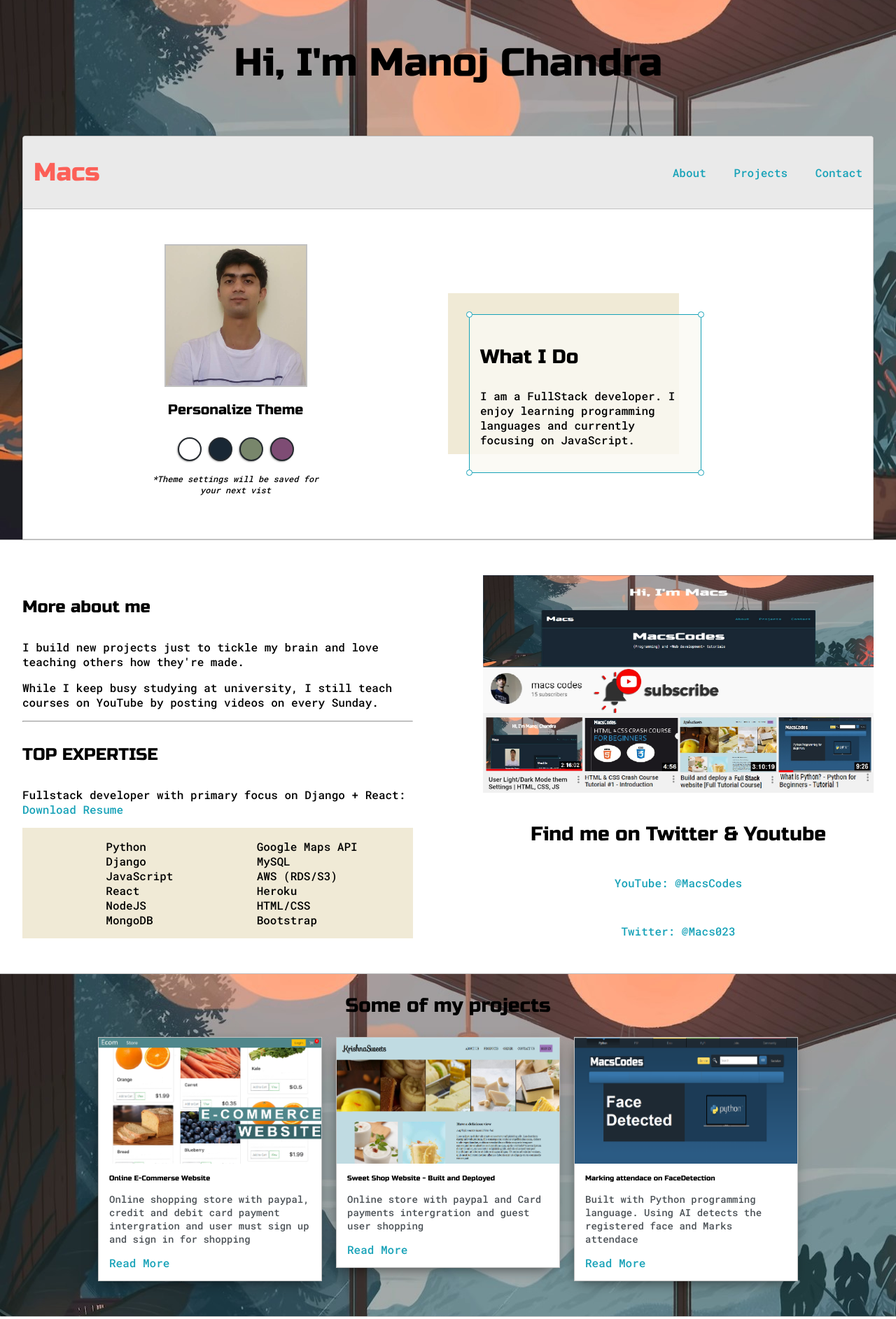
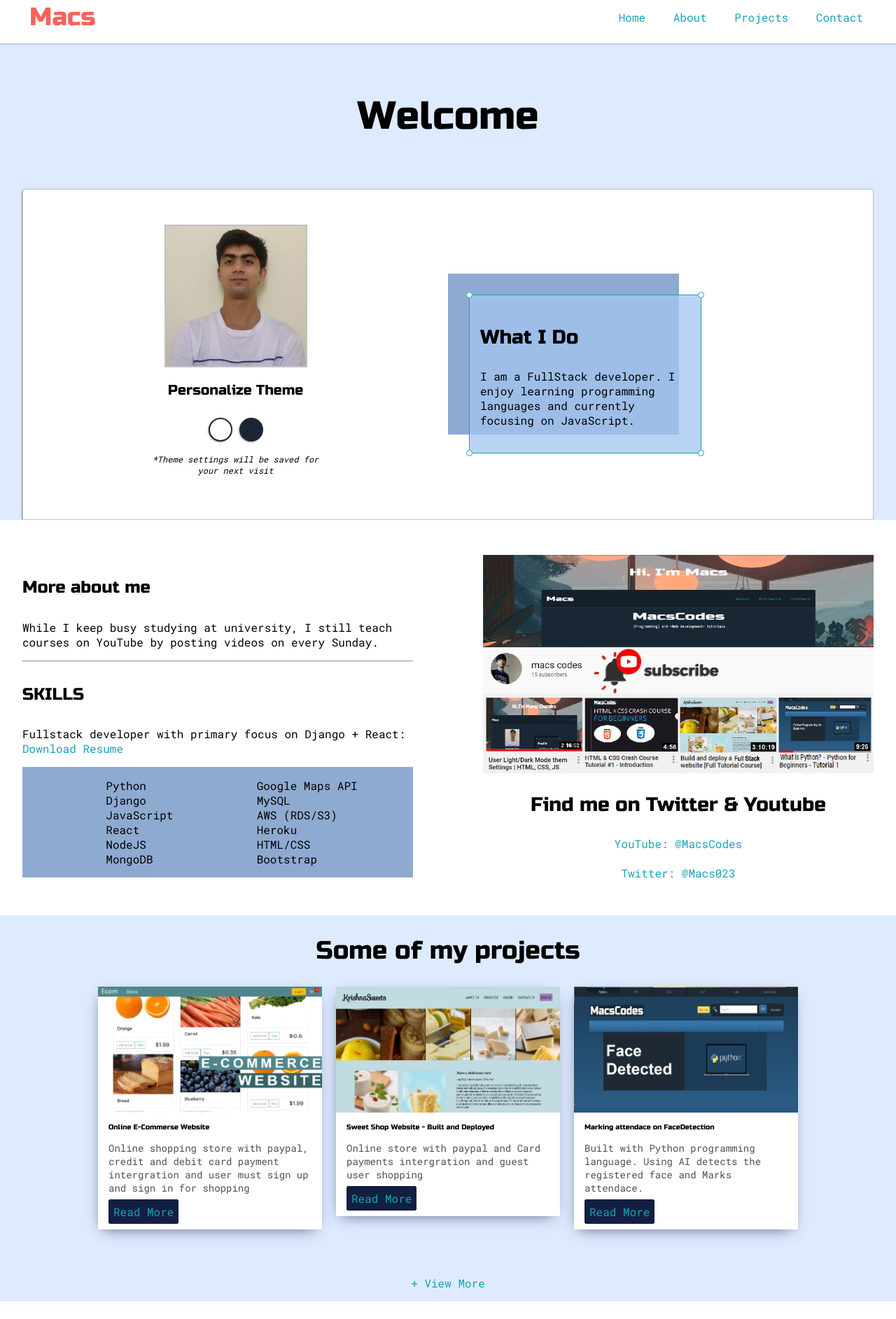
Before and after one commit to macs023/macs023.github.io, a plain HTML site: page index.html in a window 1280 px wide. Shown: the part 14-1899 px from the top of the page at 70% size. Drawn offline with Linux system fonts and the light colour scheme.

Commit message:
This change is cool

```diff
--- a/blue.css
+++ b/blue.css
@@ -6,17 +6,43 @@
 
 	--mainText:#fff;
 	--secorndaryText:#fff;
+	--linkText: #a3c4f1;
 
 	--themeDotBorder:#fff;
 
 	--previewBg:rgba(25, 39, 52, 0.8);
 	--previewShadow:#111921;
 
-	--buttonColor:#17a2b8;
+	--buttonColor:#a3c4f1;
+}
+
+
+.section1 {
+	background-color: var(--mainColor);
+	border-bottom: 1px solid var(--borderColor);
+	/* background: url(Images/background.jpg); */
+	overflow: auto;
+}
+
+.section2 {
+	background-color: var(--secondaryColor);
+	border-bottom: 1px solid var(--borderColor);
+	overflow: auto;
+}
+.nav-wrapper {
+	box-shadow: 0px 0px 3px 0px rgba(163,196,241,0.50);
+}
+#logo h2 {
+	color: #fff;
 }
 
 #navigation a {
-	color: #17a2b8;
+	color:#a3c4f1;
+}
+
+a {
+	text-decoration: none;
+	color: var(--linkText);
 }
 
 p {
@@ -33,3 +59,8 @@ label {
 
 .post-section {
 	background-color: var(--secondaryColor);
+}
+
+.footer {
+	background-color: #111921;
+}
--- a/green.css
+++ /dev/null
@@ -1,46 +0,0 @@
-:root{
-	--mainColor:#606B56;
-	--secondaryColor:#515a48;
-
-	--borderColor:#161914;
-
-	--mainText:#fff;
-	--secorndaryText:#fff;
-
-	--themeDotBorder:#fff;
-
-	--previewBg:rgba(81, 98, 72, 0.8);
-	--previewShadow:#2a2f25;
-
-	--buttonColor:#669966;
-}
-
-#navigation a {
-	color: #89d389;
-}
-
-a {
-	color: #89d389;
-}
-
-#preview{
-	border:1.5px solid #89d389;
-}
-
-.corner{
-	border:1.5px solid #89d389;
-}
-
-p {
-	color: var(--secorndaryText);
-}
-label {
-	color: #fff;
-}
-
-#skills li {
-	color: #fff;
-}
-
-.post-section {
-	background-color: var(--secondaryColor);
--- a/index.html
+++ b/index.html
@@ -3,38 +3,44 @@
 
 <head>
     <meta charset="UTF-8">
-    <meta name="viewport" content="width=device-width, initial-scale=1.0, minimum-scale=1.0, maximum-scale=1.0">
+    <meta name="viewport" content="width=device-width, initial-scale=1.0">
     <title>Macs</title>
 
     <link rel="stylesheet" href="main.css">
     <link id="theme-style" rel="stylesheet" type="text/css" href="">
 
     <link href="https://fonts.googleapis.com/css2?family=Russo+One&display=swap" rel="stylesheet">
-    <link href="https://fonts.googleapis.com/css2?family=Roboto+Mono:wght@500&family=Russo+One&display=swap"
-        rel="stylesheet">
+    <link href="https://fonts.googleapis.com/css2?family=Roboto+Mono&family=Russo+One&display=swap" rel="stylesheet">
 
 </head>
 
 <body>
+    <!-- This is header section -->
     <header class="section1">
-        <div class="main-container">
-            <div class="greeting-wrapper">
-                <h1>Hi, I'm Manoj Chandra</h1>
-            </div>
-
-            <div class="intro-wrapper">
         <nav class="nav-wrapper">
             <div id="logo">
                 <a href="index.html">
                     <h2>Macs</h2>
                 </a>
             </div>
+            <!-- <div class="hamburger">
+                <div class="hamburger-btn">
+                    <i class="fas fa-bars"></i>
+                </div>
+            </div> -->
             <ul id="navigation">
+                <li><a href="index.html">Home</a></li>
                 <li><a href="index.html#about-wrapper">About</a></li>
                 <li><a href="index.html#post-wrapper">Projects</a></li>
                 <li><a href="index.html#contact-form">Contact</a></li>
             </ul>
         </nav>
+        <div class="main-container">
+            <div class="greeting-wrapper">
+                <h1>Welcome</h1>
+            </div>
+
+            <div class="intro-wrapper">
                 <div class="left-column">
                     <img id="profile-pic" src="Images/manojchandra.jpg" alt="Profile Piture">
                     <h5 style="text-align: center;line-height: 0;">Personalize Theme</h5>
@@ -42,11 +48,12 @@
                     <div id="theme-option-wrapper">
                         <div data-mode="light" id="light-mode" class="theme-dot"></div>
                         <div data-mode="blue" id="blue-mode" class="theme-dot"></div>
-                        <div data-mode="green" id="green-mode" class="theme-dot"></div>
-                        <div data-mode="purple" id="purple-mode" class="theme-dot"></div>
+                        <!-- <div data-mode="green" id="green-mode" class="theme-dot"></div>
+                        <div data-mode="purple" id="purple-mode" class="theme-dot"></div> -->
                     </div>
 
-                    <p id="settings-note">*Theme settings will be saved for<br>your next vist</p>
+                    <p id="settings-note">*Theme settings will be saved for <br> your next visit
+                    </p>
                 </div>
 
                 <div class="right-column">
@@ -68,25 +75,33 @@
         </div>
     </header>
 
-    <section class="section2">
+    <section class=section2>
         <div class="main-container">
             <div id="about-wrapper">
                 <div class="about-me">
+                    <!-- <img src="" alt=""> -->
                     <h4>More about me</h4>
-
-                    <p>I build new projects just to tickle my brain and love teaching others how they're made.</p>
-
                     <p>While I keep busy studying at university, I still teach courses on YouTube by posting videos on
                         every Sunday.</p>
 
                     <hr>
 
-                    <h4>TOP EXPERTISE</h4>
+                    <h4>SKILLS</h4>
 
                     <p>Fullstack developer with primary focus on Django + React: <a target="_blank"
                             href="resume.pdf">Download Resume</a></p>
 
                     <div id="skills">
+                        <!-- <p>Lorem ipsum dolor sit, amet consectetur adipisicing elit. Repudiandae consectetur ullam nobis
+                            temporibus
+                            at natus provident explicabo eum quasi minus fugit ab! Mollitia similique iure accusantium,
+                            velit aperiam id, impedit fuga labore nesciunt nam tempora repellat cupiditate facere quos
+                            ipsa
+                            eaque,
+                            nihil iste. Officia molestias quos ipsa obcaecati molestiae, porro laboriosam et commodi
+                            odio,
+                            fugit
+                            cupiditate.</p> -->
                         <ul>
                             <li>Python</li>
                             <li>Django</li>
@@ -104,13 +119,11 @@
                             <li>HTML/CSS</li>
                             <li>Bootstrap</li>
                         </ul>
-
                     </div>
-
                 </div>
 
                 <div class="social-links">
-                    <img id="social_img" src="Images/follow.jpg">
+                    <img id="social_img" src="images/follow.jpg">
                     <h3>Find me on Twitter & Youtube</h3>
 
                     <a target="_blank" href="https://www.youtube.com/channel/UCjDp6a1C8y0yuYN2SkWnF8w">YouTube:
@@ -118,20 +131,20 @@
                     <br>
                     <a target="_blank" href="https://twitter.com/macs023">Twitter: @Macs023</a>
                 </div>
-
             </div>
         </div>
     </section>
 
+
+    <!-- This is projects section -->
     <section class="section1">
         <div class="main-container">
             <div id="post-wrapper">
-                <h3 style="text-align: center;">Some of my projects</h3>
-
+                <h2 style="text-align: center;">Some of my projects</h2>
                 <div class="posts">
                 	<div>
                         <div class="post">
-                            <img class="thumbnail" src="Images/ecomm.png">
+                            <img class="thumbnail" src="images/ecomm.png">
                             <div class="post-preview">
                                 <h6 class="post-title">Online E-Commerse Website</h6>
                                 <p class="post-intro">Online shopping store with paypal, credit and debit card payment
@@ -140,10 +153,9 @@
                             </div>
                         </div>
                     </div>
-
                     <div>
                         <div class="post">
-                            <img class="thumbnail" src="Images/sweetshop.png">
+                            <img class="thumbnail" src="images/sweetshop.png">
                             <div class="post-preview">
                                 <h6 class="post-title">Sweet Shop Website - Built and Deployed</h6>
                                 <p class="post-intro">Online store with paypal and Card payments intergration and guest
@@ -154,31 +166,36 @@
                             </div>
                         </div>
                     </div>
-
                     <div>
                         <div class="post">
-                            <img class="thumbnail" src="Images/facedetect.png">
+                            <img class="thumbnail" src="images/facedetect.png">
                             <div class="post-preview">
                                 <h6 class="post-title">Marking attendace on FaceDetection</h6>
                                 <p class="post-intro">Built with Python programming language. Using AI detects the
-                                    registered face and Marks attendace</p>
+                                    registered face and Marks attendace.</p>
                                 <a href="post.html">Read More</a>
                             </div>
                         </div>
                     </div>
 
-
-
                 </div>
             </div>
+            <p style="text-align: center;"><a href="post.html">+ View More</a></p>
+
+            <!-- <div class="fysh">
+                <h1 style="font-size: 200px; text-align: center; background-color: #cdf1c3;">F Y S H</h1>
+            </div> -->
+
         </div>
     </section>
 
+
     <section class="section2">
         <div class="main-container">
+            <a href=""></a>
             <h3 style="text-align: center;">Get In Touch</h3>
 
-            <form id="contact-form" method="POST">
+            <form id="contact-form">
                 <a name="contact"></a>
 
                 <label>Name</label>
@@ -188,7 +205,7 @@
                 <input class="input-field" type="text" name="subject">
 
                 <label>Email</label>
-                <input class="input-field" type="email" name="email">
+                <input class="input-field" type="text" name="email">
 
                 <label>Message</label>
                 <textarea class="input-field" name="message"></textarea>
@@ -202,7 +219,7 @@
         <div class="main-container">
             <div class="social-links">
                 <div class="socials">
-                    <h3>Follow us</h3>
+                    <h3>Follow me</h3>
                     <div class="social-icons">
                         <a target="_blank" href="https://twitter.com/macs023" class="fa fa-twitter"></a>
                         <a target="_blank" href="" class="fa fa-facebook"></a>
@@ -210,14 +227,10 @@
                         <a target="_blank" href="https://www.youtube.com/channel/UCjDp6a1C8y0yuYN2SkWnF8w"
                             class="fa fa-youtube"></a>
                     </div>
-
-                    <div class="chatbox">
-                        Chat with us
-                    </div>
                 </div>
 
                 <div class="footer-bottom">
-                    Macs &copy; 2020 &nbsp &nbsp &nbsp Built by&nbsp<a href="#">Macs</a>
+                    Macs &copy; 2020 &nbsp &nbsp &nbsp Built by&nbsp<a href="#">Macs
                 </div>
             </div>
         </div>
--- a/main.css
+++ b/main.css
@@ -1,27 +1,27 @@
-:root {
-  --mainColor:#eaeaea;
+:root{
+	--mainColor: #deebff;
 	--secondaryColor:#fff;
 
-  --borderColor: #c1c1c1;
+	--borderColor:#c1c1c1;
 
-  --mainText: #black;
-  --secondarytext:#4b5156;
+	--mainText:black;
+	--secondaryText:#4b5156;
+	--linkText: #17a2b8;
 
-  --themeDotBorder: #24292e;
+	--themeDotBorder:#24292e;
 
-  --previewBg:rgb(251, 249, 243, 0.8);
-  --previewShadow:#f0ead6;
+	--previewBg:rgba(163, 196, 241, 0.75);
+	--previewShadow:#8faad1;
 
 	--buttonColor:black;
 
 }
 
-
 html, body {
+    margin: 0;
 	padding: 0;
-  margin: 0;
 	scroll-behavior: smooth;
-  font-family: 'Roboto Mono', monospace;
+	font-family: 'Roboto Mono', monospace, serif;
 }
 
 h1, h2, h3, h4, h5, h6, strong{
@@ -32,16 +32,14 @@ h1, h2, h3, h4, h5, h6, strong{
 
 p, li, span, label, input, textarea{
 	color: var(--mainText);
-  /* font-family: 'Roboto Mono', monospace; */
 }
 
 a {
 	text-decoration: none;
-  color: #17a2b8;
-  /* font-family: 'Roboto Mono', monospace; */
+	color: var(--linkText);
 }
 
-ul{
+ul {
 	list-style: none;
 }
 
@@ -52,16 +50,16 @@ h4 {font-size: 24px;}
 h5 {font-size: 20px;}
 h6 {font-size: 10px;}
 
-.section1{
-  /* background-color: var(--mainColor); */
-  border-bottom: 1px solid var(--borderColor);
-  background: url(Images/background.jpg);
+.section1 {
+	background-color: var(--mainColor);
+	/* border-bottom: 1px solid var(--borderColor); */
+	/* background: url(Images/background.jpg); */
 	overflow: auto;
 }
 
-.section2{
+.section2 {
 	background-color: var(--secondaryColor);
-  border-bottom: 1px solid var(--borderColor);
+	/* border-bottom: 1px solid var(--borderColor); */
 	overflow: auto;
 }
 
@@ -69,14 +67,15 @@ h6 {font-size: 10px;}
 	width: 90%;
 	margin: 0 auto;
 }
-.greeting-wrapper{
+
+.greeting-wrapper {
 	display: grid;
 	text-align: center;
 	align-content: center;
 	min-height: 13em;
 }
 
-.intro-wrapper{
+.intro-wrapper {
 	background-color: var(--secondaryColor);
 	border: 1px solid var(--borderColor);
 	border-radius: 4px 4px 0 0;
@@ -88,52 +87,58 @@ h6 {font-size: 10px;}
 	display: grid;
 	grid-template-columns: 1fr 1fr;
 	grid-template-areas:
-		'nav-wrapper nav-wrapper'
+		/* 'nav-wrapper nav-wrapper' */
 		'left-column right-column'
 	;
 }
 
-
-.nav-wrapper{
+.nav-wrapper {
+	max-height: 76px;
 	grid-area:nav-wrapper;
-  border-bottom: 1px solid var(--borderColor);
+	/* border-bottom: 1px solid var(--borderColor); */
 	display: flex;
 	justify-content: space-between;
 	align-items: center;
-  background-color: var(--mainColor);
-  border-radius: 4px 4px 0 0;
+	background-color: var(--secondaryColor);
+	/* border-radius: 4px 4px 0 0; */
+	box-sizing: border-box;
+	box-shadow: 0px 0px 3px 0px rgba(19,31,65,0.50);
 }
 
 #logo {
-	padding: 0 10px;
-	margin: 0 5px;
-}
-#logo a {
-	color:#fc6058;
+	padding-left: 10px;
+	margin-right: 10px;
+	margin-left: 2.5%;
 }
 
+#logo h2{
+	color: #fc6058;
+}
+
+#navigation {
+	margin-right: 2.5%;
+}
 #navigation li{
 	display: inline-block;
 	padding: 10px;
 	margin: 0 5px;
 }
 
-.left-column{
-  grid-area:left-column;
+.left-column {
+	grid-area: left-column;
 	padding: 50px 0;
 }
 
-#profile-pic {
+#profile-pic{
 	display: block;
 	margin: 0 auto;
-
 	height: 200px;
 	width: 200px;
 	object-fit: cover;
 	border: 2px solid var(--borderColor)
 }
 
-#theme-options-wrapper{
+#theme-option-wrapper {
 	display: flex;
 	justify-content: center;
 }
@@ -143,26 +148,18 @@ h6 {font-size: 10px;}
 	width: 30px;
 	background-color: black;
 	border-radius: 50%;
-
 	margin: 5px;
 	border:2px solid var(--themeDotBorder);
+	cursor: pointer;
 
 	-webkit-box-shadow: -1px 1px 3px -1px rgba(0,0,0,0.75);
 	-moz-box-shadow: -1px 1px 3px -1px rgba(0,0,0,0.75);
 	box-shadow: -1px 1px 3px -1px rgba(0,0,0,0.75);
-
-	cursor: pointer;
-}
-
-#theme-option-wrapper {
-	display: flex;
-	justify-content: center;
 }
 
 .theme-dot:hover{
 	border-width: 5px;
 }
-
 
 #light-mode{
 	background-color: #fff;
@@ -172,13 +169,13 @@ h6 {font-size: 10px;}
 	background-color: #192734;
 }
 
-#green-mode{
+/* #green-mode{
 	background-color: #78866b;
 }
 
 #purple-mode{
 	background-color: #7E4C74;
-}
+} */
 
 #settings-note{
 	font-size: 12px;
@@ -186,13 +183,12 @@ h6 {font-size: 10px;}
 	text-align: center;
 }
 
-.right-column{
+.right-column {
 	grid-area:right-column;
 	display: grid;
 	align-content: center;
 	padding: 50px 30px 50px 0;
 }
-
 
 #preview-shadow{
 	background-color: var(--previewShadow);
@@ -274,10 +270,10 @@ h6 {font-size: 10px;}
 }
 
 .post{
-	border:1px solid var(--borderColor);
-	-webkit-box-shadow: -2px 7px 21px -9px rgba(0,0,0,0.75);
-	-moz-box-shadow: -2px 7px 21px -9px rgba(0,0,0,0.75);
-	box-shadow: -2px 7px 21px -9px rgba(0,0,0,0.75);
+	/* border:1px solid var(--borderColor); */
+	-webkit-box-shadow: -2px 7px 21px -9px rgba(19,31,65,0.75);
+	-moz-box-shadow: -2px 7px 21px -9px rgba(19,31,65,0.75);
+	box-shadow: -2px 7px 21px -9px rgba(19,31,65,0.75);
 }
 
 .thumbnail{
@@ -286,6 +282,7 @@ h6 {font-size: 10px;}
 	height:180px;
 	object-fit: cover;
 }
+
 
 .post-preview{
 	background-color: #fff;
@@ -301,6 +298,18 @@ h6 {font-size: 10px;}
 	color:#4b5156;
 	font-size: 14px;
 }
+
+.post-preview a {
+	padding: 6px;
+	border: 1px solid #131f41;
+	border-radius: 3px;
+	background-color: #131f41;
+}
+.post-preview a:hover {
+	background-color: #06457a;
+	color: white;
+}
+
 
 #contact-form{
 	display: block;
@@ -334,7 +343,6 @@ h6 {font-size: 10px;}
 	font-size: 14px;
 }
 
-
 #submit-btn{
 	margin-top: 10px;
 	width: 100%;
@@ -346,20 +354,31 @@ h6 {font-size: 10px;}
 }
 
 .footer {
-  background-color: blueviolet;
+	background-color: #131f41;
+	/* height: 40vh; */
+	color: #c1c1c1;
 }
-.social-links {
+.footer h3 {
+	color: #c1c1c1;
+}
+
+
+.social-links{
+	display: grid;
+	align-content: center;
+	text-align: center;
+}
+
+/*.social-links {
 	flex: 1;
 	display: flex;
 	flex-direction: column;
 	justify-content: space-between;
-}
-
+}*/
 
 .socials .social-icons {
 	display: flex;
 	justify-content: center;
-	/*margin: auto;*/
 }
 
 .socials .social-icons a{
@@ -372,8 +391,8 @@ h6 {font-size: 10px;}
 }
 
 .footer-bottom{
-	margin-bottom: 30px;
-	/* padding-bottom: 30px; */
+	margin-top: 56px;
+	margin-bottom: 15px;
 }
 
 .footer-bottom a:hover {
@@ -399,6 +418,11 @@ h6 {font-size: 10px;}
     color: #c72902;
     transition: .3s;
 }
+/* .fa-bars {
+	color: coral;
+	font-size: 30px;
+} */
+
 @media screen and (max-width: 1300px){
 	.main-container{
     width: 95%;
@@ -420,6 +444,7 @@ h6 {font-size: 10px;}
 }
 
 @media screen and (max-width: 540px){
+
 	.right-column{
 		justify-content: center;
   	}
@@ -431,4 +456,5 @@ h6 {font-size: 10px;}
   	#preview{
 		max-width: 200px;
 	}
+
 }
--- a/purple.css
+++ /dev/null
@@ -1,46 +0,0 @@
-:root{
-	--mainColor:#46344e;
-	--secondaryColor:#382a3f;
-
-	--borderColor:#1d1520;
-
-	--mainText:#fff;
-	--secorndaryText:#fff;
-
-	--themeDotBorder:#fff;
-
-	--previewBg:rgba(29, 21, 32, 0.8);
-	--previewShadow:#2b202f;
-
-	--buttonColor:#8534a3;
-}
-
-#navigation a {
-	color: #b62de7;
-}
-
-a {
-	color: #b62de7;
-}
-
-#preview{
-	border:1.5px solid #b62de7;
-}
-
-.corner{
-	border:1.5px solid #b62de7;
-}
-
-p {
-	color: var(--secorndaryText);
-}
-label {
-	color: #fff;
-}
-
-#skills li {
-	color: #fff;
-}
-
-.post-section {
-	background-color: var(--secondaryColor);
```
Also changed, not shown: post.html (+97 -5 lines). Lines whose indentation alone changed are shown as unchanged.
